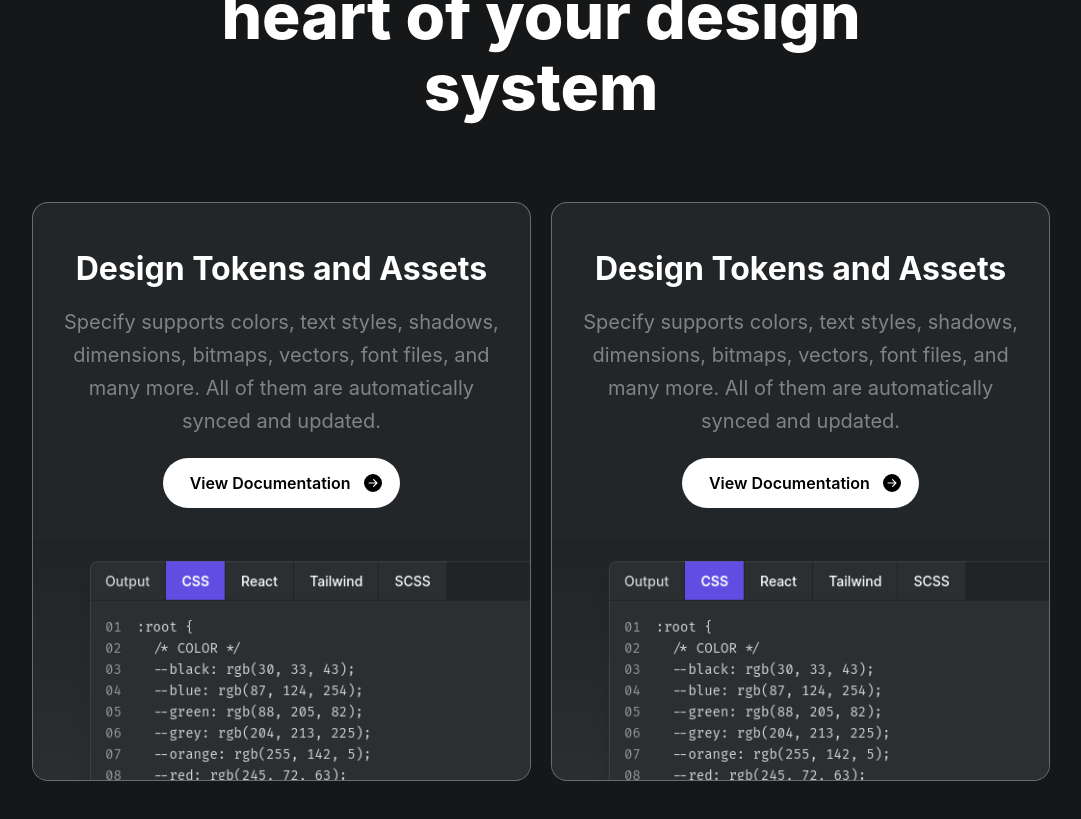
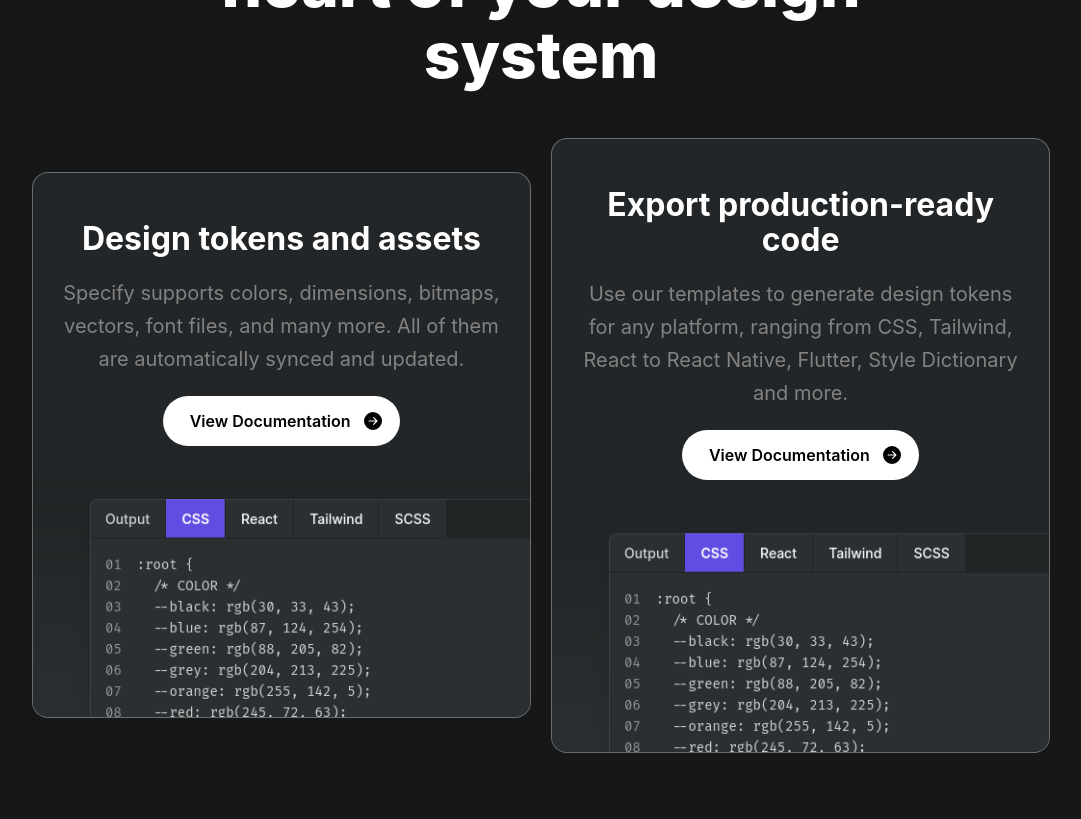
Before and after one commit to abh1sh3kk/landing-page, a React (Vite) app: page / in a window 1280 px wide. Shown: the part 3460-4279 px from the top of the page, without its empty margins (99-1180 px from the left). Built offline with nearby package versions, Linux system fonts and the light colour scheme.

Commit message:
make LongCard component dynamic

```diff
--- a/src/Components/DesignTokens.jsx
+++ b/src/Components/DesignTokens.jsx
@@ -1,98 +1,37 @@
-import {
-  Button,
-  Image,
-  Text,
-  Card,
-  Stack,
-  Title,
-  Center,
-  Flex,
-} from "@mantine/core";
+import { Title, Flex } from "@mantine/core";
 import Design2 from "../assets/design-2.png";
-import { BsArrowRightCircleFill } from "react-icons/bs";
+import LongCard from "./LongCard";
 
 const DesignTokens = () => {
-  const rightIcon = (
-    <BsArrowRightCircleFill style={{ marginLeft: "0.2rem" }} fontSize={18} />
-  );
+  const cards = [
+    {
+      title: "Design tokens and assets",
+      description:
+        "Specify supports colors, dimensions, bitmaps, vectors, font files, and many more. All of them are automatically synced and updated. ",
+      imageSrc: Design2,
+    },
+    {
+      title: "Export production-ready code",
+      description:
+        "Use our templates to generate design tokens for any platform, ranging from CSS, Tailwind, React to React Native, Flutter, Style Dictionary and more.  ",
+      imageSrc: Design2,
+    },
+  ];
   return (
     <section className="section design-section">
-      <Title c="white" my="5rem" order={1} maw="800px" align="center" w="100%">
+      <Title c="white" my="3rem" order={1} maw="800px" align="center" w="100%">
         Design tokens are the heart of your design system
       </Title>
       <Flex gap="lg" align="center" justify="center" wrap="wrap">
-        <Card
-          c="white"
-          bg="#232628"
-          style={{ border: "1px solid #7b7b7bd4" }}
-          withBorder
-          radius="lg"
-          maw={{ md: "640px" }}
-          w={{ base: "100%", sm: "80%", md: "40%" }}
-        >
-          <Stack
-            p={14}
-            py="xl"
-            align="center"
-            style={{ textAlign: "center" }}
-            gap="lg"
-          >
-            <Title order={2}>Design Tokens and Assets</Title>
-            <Text size="xl" c="dimmed">
-              Specify supports colors, text styles, shadows, dimensions,
-              bitmaps, vectors, font files, and many more. All of them are
-              automatically synced and updated.
-            </Text>
-            <Button
-              variant="white"
-              color="black"
-              radius="xl"
-              size="lg"
-              rightSection={rightIcon}
-            >
-              View Documentation
-            </Button>
-          </Stack>
-          <Card.Section>
-            <Image src={Design2} />
-          </Card.Section>
-        </Card>
-        <Card
-          c="white"
-          bg="#232628"
-          style={{ border: "1px solid #7b7b7bd4" }}
-          withBorder
-          radius="lg"
-          maw={{ md: "640px" }}
-          w={{ base: "100%", sm: "80%", md: "40%" }}
-        >
-          <Stack
-            p={14}
-            py="xl"
-            align="center"
-            style={{ textAlign: "center" }}
-            gap="lg"
-          >
-            <Title order={2}>Design Tokens and Assets</Title>
-            <Text size="xl" c="dimmed">
-              Specify supports colors, text styles, shadows, dimensions,
-              bitmaps, vectors, font files, and many more. All of them are
-              automatically synced and updated.
-            </Text>
-            <Button
-              variant="white"
-              color="black"
-              radius="xl"
-              size="lg"
-              rightSection={rightIcon}
-            >
-              View Documentation
-            </Button>
-          </Stack>
-          <Card.Section>
-            <Image src={Design2} />
-          </Card.Section>
-        </Card>
+        {cards.map((card, index) => (
+          <LongCard
+            key={index}
+            title={card.title}
+            description={card.description}
+            imageSrc={card.imageSrc}
+            theme="greyShade"
+          />
+        ))}
       </Flex>
     </section>
   );
```
Also changed, not shown: src/Components/Actions.jsx (added, +38 -0 lines).
